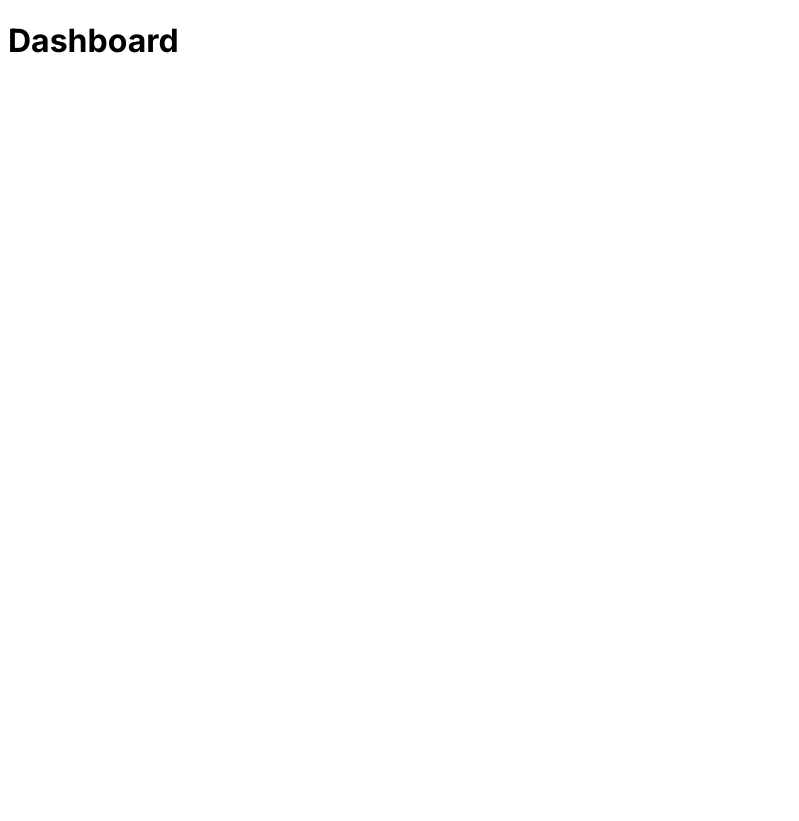
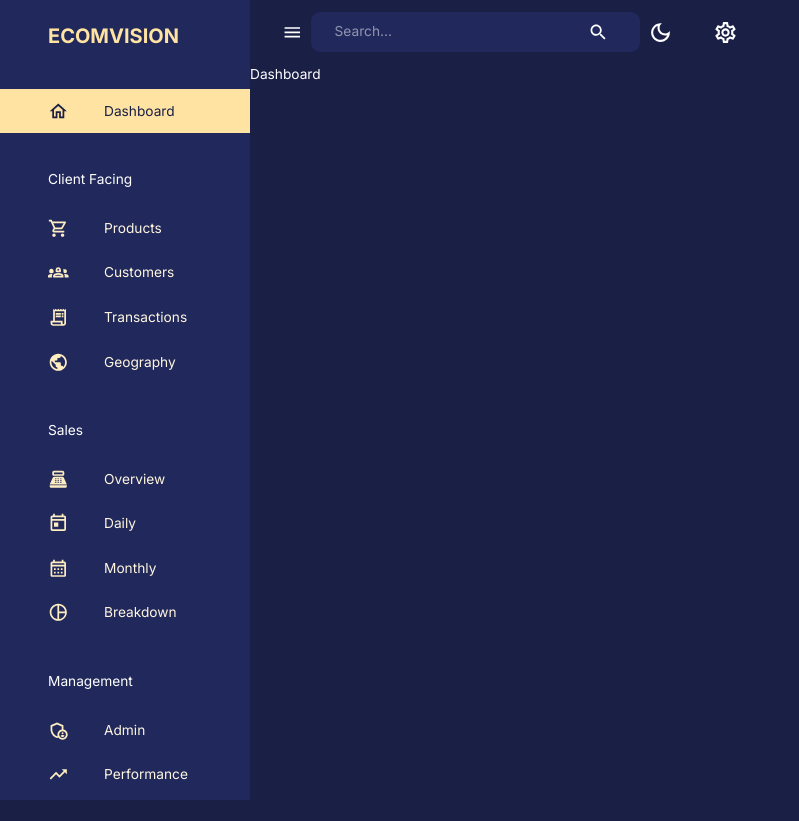
Before and after one commit to maaaz5/admin-panel, a React (Create React App) app in the folder client/: page /dashboard in a window 1280 px wide. Shown: the whole page, without its empty margins (0-799 px from the left). After the commit the page ends 800 px from the top, so only its background shows below. Built offline with nearby package versions, Linux system fonts and the light colour scheme.

Commit message:
Sidebar and Navbar added

```diff
--- a/client/src/App.js
+++ b/client/src/App.js
@@ -1,8 +1,29 @@
-import React from 'react'
+import { CssBaseline, ThemeProvider } from "@mui/material";
+import { createTheme } from "@mui/material/styles";
+import { themeSettings } from "./theme";
+import { useSelector } from "react-redux";
+import { useMemo } from "react";
+import { BrowserRouter, Navigate, Route, Routes } from "react-router-dom";
+import Layout from "./scenes/layout/index";
+import Dashboard from "./scenes/dashboard/index";
 
 function App() {
+  const mode = useSelector((state) => state.global.mode);
+  const theme = useMemo(() => createTheme(themeSettings(mode)), [mode]);
   return (
-    <h1>Dashboard</h1>
+    <div className="app">
+      <BrowserRouter>
+        <ThemeProvider theme={theme}>
+          <CssBaseline />
+          <Routes>
+            <Route element={<Layout />}>
+              <Route path="/" element={<Navigate to="/dashboard" replace />} />
+              <Route path="/dashboard" element={<Dashboard />} />
+            </Route>
+          </Routes>
+        </ThemeProvider>
+      </BrowserRouter>
+    </div>
   );
 }
 
--- /dev/null
+++ b/client/src/components/FlexBetween.jsx
@@ -0,0 +1,10 @@
+import styled from "@emotion/styled";
+import { Box } from "@mui/material";
+
+const FlexBetween = styled(Box)({
+    display:"flex",
+    justifyContent:"space-between",
+    alignItems:"center"
+})
+
+export default FlexBetween;
--- /dev/null
+++ b/client/src/components/Navbar.jsx
@@ -0,0 +1,63 @@
+import React, { useState } from "react";
+import {
+  LightModeOutlined,
+  DarkModeOutlined,
+  Menu as MenuIcon,
+  Search,
+  SettingsOutlined,
+  ArrowDropDownOutlined,
+} from "@mui/icons-material";
+import FlexBetween from "./FlexBetween";
+import { useDispatch } from "react-redux";
+import { setMode } from "../state/index";
+import {
+  AppBar,
+  IconButton,
+  InputBase,
+  Toolbar,
+  useTheme,
+} from "@mui/material";
+
+const Navbar = ({ isSidebarOpen, setIsSidebarOpen }) => {
+  const dispatch = useDispatch();
+  const theme = useTheme();
+  return (
+    <AppBar sx={{ position: "static", background: "none", boxShadow: "none" }}>
+      <Toolbar sx={{ justifyContent: "space-between" }}>
+        {/* left side */}
+        <FlexBetween>
+          <IconButton onClick={() => setIsSidebarOpen(!isSidebarOpen)}>
+            <MenuIcon />
+          </IconButton>
+          <FlexBetween
+            backgroundColor={theme.palette.background.alt}
+            borderRadius="9px"
+            gap="3rem"
+            p="0.1rem 1.5rem"
+          >
+            <InputBase placeholder="Search..." />
+            <IconButton>
+              <Search />
+            </IconButton>
+          </FlexBetween>
+        </FlexBetween>
+
+        {/* right side */}
+        <FlexBetween gap="1.5rem">
+          <IconButton onClick={() => dispatch(setMode())}>
+            {theme.palette.mode === "dark" ? (
+              <DarkModeOutlined sx={{ fontSize: "25px" }} />
+            ) : (
+              <LightModeOutlined sx={{ fontSize: "25px" }} />
+            )}
+          </IconButton>
+          <IconButton>
+            <SettingsOutlined sx={{ fontSize: "25px" }} />
+          </IconButton>
+        </FlexBetween>
+      </Toolbar>
+    </AppBar>
+  );
+};
+
+export default Navbar;
--- /dev/null
+++ b/client/src/components/Sidebar.jsx
@@ -0,0 +1,158 @@
+import React from "react";
+import {
+  Box,
+  Divider,
+  Drawer,
+  IconButton,
+  List,
+  ListItem,
+  ListItemButton,
+  ListItemIcon,
+  ListItemText,
+  Typography,
+  useTheme,
+} from "@mui/material";
+import {
+  SettingsOutlined,
+  ChevronLeft,
+  ChevronRightOutlined,
+  HomeOutlined,
+  ShoppingCartOutlined,
+  Groups2Outlined,
+  ReceiptLongOutlined,
+  PointOfSaleOutlined,
+  TodayOutlined,
+  CalendarMonthOutlined,
+  AdminPanelSettingsOutlined,
+  TrendingUpOutlined,
+  PieChartOutline,
+  PublicOutlined,
+} from "@mui/icons-material";
+import { useEffect, useState } from "react";
+import { useLocation, useNavigate } from "react-router-dom";
+import FlexBetween from "./FlexBetween";
+import profileImage from "../assets/profile.jpeg";
+
+const navItems = [
+  { text: "Dashboard", icon: <HomeOutlined /> },
+  { text: "Client Facing", icon: null },
+  { text: "Products", icon: <ShoppingCartOutlined /> },
+  { text: "Customers", icon: <Groups2Outlined /> },
+  { text: "Transactions", icon: <ReceiptLongOutlined /> },
+  { text: "Geography", icon: <PublicOutlined /> },
+  { text: "Sales", icon: null },
+  { text: "Overview", icon: <PointOfSaleOutlined /> },
+  { text: "Daily", icon: <TodayOutlined /> },
+  { text: "Monthly", icon: <CalendarMonthOutlined /> },
+  { text: "Breakdown", icon: <PieChartOutline /> },
+  { text: "Management", icon: null },
+  { text: "Admin", icon: <AdminPanelSettingsOutlined /> },
+  { text: "Performance", icon: <TrendingUpOutlined /> },
+];
+
+const Sidebar = ({
+  drawerWidth,
+  isSidebarOpen,
+  setIsSidebarOpen,
+  isNonMobile,
+}) => {
+  const { pathname } = useLocation();
+  const [active, setActive] = useState("");
+  const navigate = useNavigate();
+  const theme = useTheme();
+
+  useEffect(() => {
+    setActive(pathname.substring(1));
+  }, [pathname]);
+
+  return (
+    <Box component="nav">
+      {isSidebarOpen && (
+        <Drawer
+          open={isSidebarOpen}
+          onClose={() => setIsSidebarOpen(false)}
+          variant="persistent"
+          anchor="left"
+          sx={{
+            width: drawerWidth,
+            "& .MuiDrawer-paper": {
+              color: theme.palette.secondary,
+              backgroundColor: theme.palette.background.alt,
+              boxSizing: "border-box",
+              borderWidth: isNonMobile ? 0 : "2px",
+              width: drawerWidth,
+            },
+          }}
+        >
+          <Box width="100%">
+            <Box m="1.5rem 2rem 2rem 3rem">
+              <FlexBetween color={theme.palette.secondary.main}>
+                <Box display="flex" alignItems="center" gap="0.5rem">
+                  <Typography variant="h4" fontWeight="bold">
+                    ECOMVISION
+                  </Typography>
+                </Box>
+                {!isNonMobile && (
+                  <IconButton onClick={() => setIsSidebarOpen(!isSidebarOpen)}>
+                    <ChevronLeft />
+                  </IconButton>
+                )}
+              </FlexBetween>
+            </Box>
+            <List>
+              {navItems.map(({ text, icon }) => {
+                if (!icon) {
+                  return (
+                    <Typography key={text} sx={{ m: "2.25rem 0 1rem 3rem" }}>
+                      {text}
+                    </Typography>
+                  );
+                }
+                const lcText = text.toLowerCase();
+                return (
+                  <ListItem key={text} disablePadding>
+                    <ListItemButton
+                      onClick={() => {
+                        navigate(`/${lcText}`);
+                        setActive(lcText);
+                      }}
+                      sx={{
+                        backgroundColor:
+                          active === lcText
+                            ? theme.palette.secondary[300]
+                            : "transparent",
+                        color:
+                          active === lcText
+                            ? theme.palette.primary[600]
+                            : theme.palette.secondary[100],
+                      }}
+                    >
+                      <ListItemIcon
+                        sx={{
+                          ml: "2rem",
+                          color:
+                            active === lcText
+                              ? theme.palette.primary[600]
+                              : theme.palette.secondary[200],
+                        }}
+                      >
+                        {icon}
+                      </ListItemIcon>
+                      <ListItemText primary={text}>
+                        {active === lcText && (
+                          <ChevronRightOutlined sx={{ ml: "auto" }} />
+                        )}
+                      </ListItemText>
+                    </ListItemButton>
+                  </ListItem>
+                );
+              })}
+            </List>
+          </Box>
+        </Drawer>
+      )}
+    </Box>
+  );
+};
+
+export default Sidebar;
--- a/client/src/index.js
+++ b/client/src/index.js
@@ -1,12 +1,22 @@
-import React from 'react';
-import ReactDOM from 'react-dom/client';
-import './index.css';
-import App from './App';
+import React from "react";
+import ReactDOM from "react-dom/client";
+import "./index.css";
+import App from "./App";
+import { configureStore } from "@reduxjs/toolkit";
+import globalReducer from "./state";
+import { Provider } from "react-redux";
 
+const store = configureStore({
+  reducer: {
+    global: globalReducer,
+  },
+});
 
-const root = ReactDOM.createRoot(document.getElementById('root'));
+const root = ReactDOM.createRoot(document.getElementById("root"));
 root.render(
   <React.StrictMode>
-    <App />
+    <Provider store={store}>
+      <App />
+    </Provider>
   </React.StrictMode>
 );
--- a/client/src/jsconfig.json
+++ /dev/null
@@ -1,6 +0,0 @@
-{
-    "compilerOptions": {
-        "baseUrl": "src"
-    },
-    "include": ["src"]
-}
--- /dev/null
+++ b/client/src/scenes/dashboard/index.jsx
@@ -0,0 +1,9 @@
+import React from 'react'
+
+const Dashboard = () => {
+  return (
+    <div>Dashboard</div>
+  )
+}
+
+export default Dashboard
--- /dev/null
+++ b/client/src/scenes/layout/index.jsx
@@ -0,0 +1,30 @@
+import React, { useState } from "react";
+import { Box, useMediaQuery } from "@mui/material";
+import { Outlet } from "react-router-dom";
+import { useSelector } from "react-redux";
+import Navbar from "../../components/Navbar";
+import Sidebar from "../../components/Sidebar";
+
+const Layout = () => {
+  const isNonMobile = useMediaQuery("(min-width:600px)");
+  const [isSidebarOpen, setIsSidebarOpen] = useState(true);
+  return (
+    <Box display={isNonMobile ? "flex" : "block"} width="100%" height="100%">
+      <Sidebar
+        isNonMobile={isNonMobile}
+        drawerWidth="250px"
+        isSidebarOpen={isSidebarOpen}
+        setIsSidebarOpen={setIsSidebarOpen}
+      />
+      <Box>
+        <Navbar
+          isSidebarOpen={isSidebarOpen}
+          setIsSidebarOpen={setIsSidebarOpen}
+        />
+        <Outlet />
+      </Box>
+    </Box>
+  );
+};
+
+export default Layout;
```
